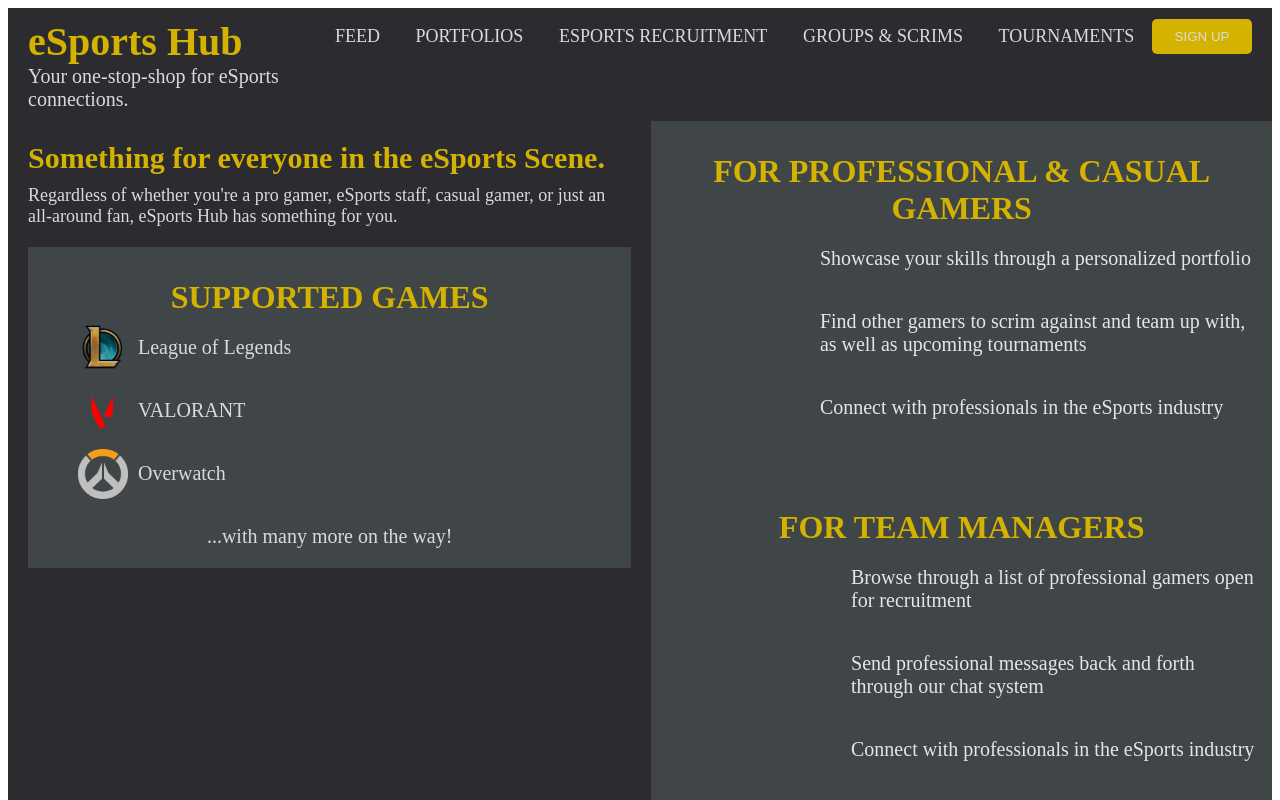
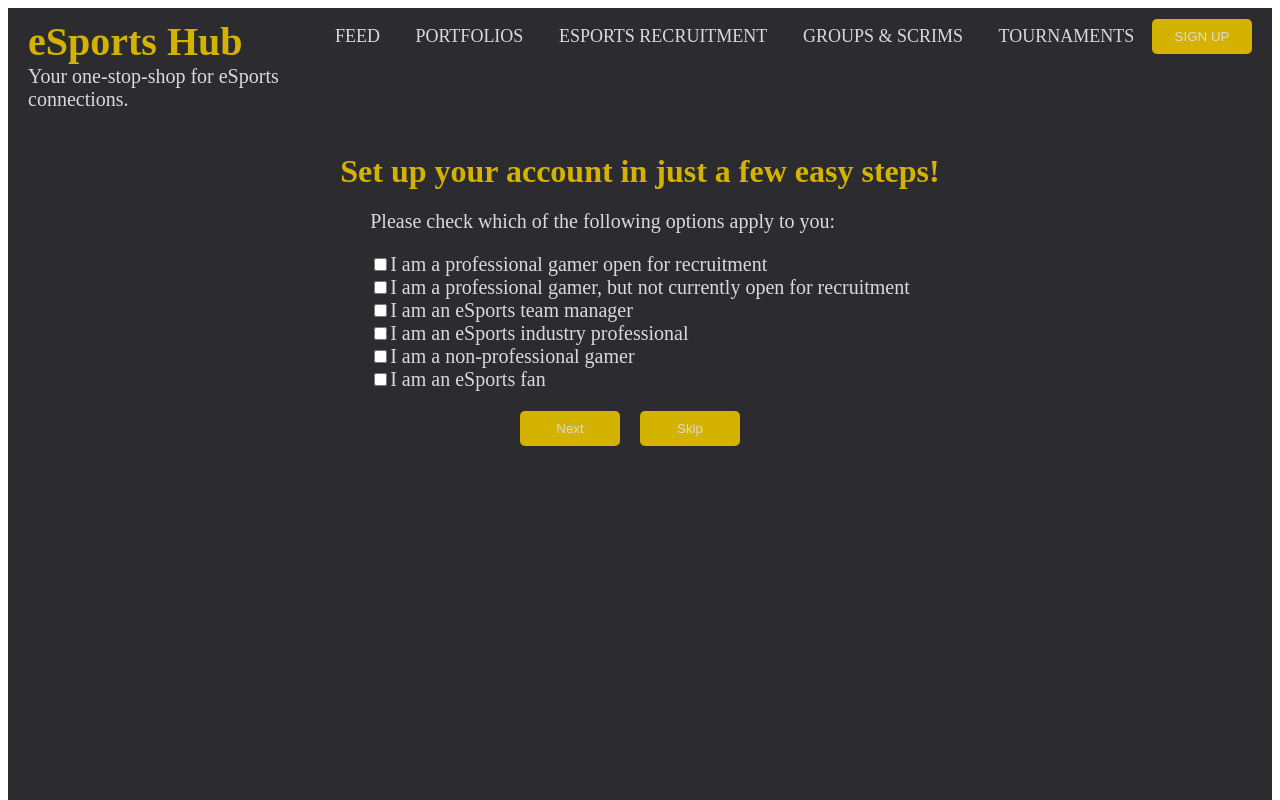
Before and after one commit to AlexisAndAnthony/eSports-Hub, a React (Create React App) app in the folder client/: page /setup in a window 1280 px wide. Shown: the top 800 px of the page. Built offline with nearby package versions, Linux system fonts and the light colour scheme; the HTML template or start-up script is replaced by a standard one.

Commit message:
Started on account/portfolio setup page

```diff
--- a/client/src/App.js
+++ b/client/src/App.js
@@ -7,6 +7,7 @@ import {
 } from "react-router-dom";
 import LandingPage from './components/LandingPage.js';
 import SignUpPage from './components/SignUpPage.js';
+import AccountSetUpPage from './components/AccountSetupPage.js';
 import FeedPage from './components/FeedPage.js';
 import PortfolioPage from './components/PortfolioPage.js';
 import RecruitmentPage from './components/RecruitmentPage.js';
@@ -15,7 +16,6 @@ import TournamentPage from './components/TournamentPage.js';
 
 function App() {
   const [isSignedIn, setIsSignedIn] = useState(false);
-  console.log(isSignedIn);
 
   return (
     <Router>
@@ -24,6 +24,11 @@ function App() {
           <SignUpPage
             isSignedIn={isSignedIn}
             updateLogin={(isSignedIn) => setIsSignedIn(isSignedIn)}
+          />
+        </Route>
+        <Route path="/setup">
+          <AccountSetUpPage
+            isSignedIn={isSignedIn}
           />
         </Route>
         <Route path="/feed">
--- a/client/src/components/AccountSetupPage.js
+++ b/client/src/components/AccountSetupPage.js
@@ -1,47 +1,158 @@
 import '../styles/App.css';
+import '../styles/Setup.css';
+import React, { useState } from 'react';
 import Header from './Header.js';
 
 function AccountSetUpPage(props) {
+  const [stepNum, setStepNum] = useState(0);
+  const [tagList, setTagList] = useState([]);
+  const [gameList, setGameList] = useState([]);
+
+  const stepComponents = [
+    <TagChecklist handleCheckboxChange={updateTags} />,
+    <GamesChecklist handleCheckboxChange={updateGames} />
+  ];
+
   // Stub, logic for what to do if a certain checkbox has been checked
   // Probably change label in args here to something easier to parse
-  function handleCheckboxChange(label) {
+  function updateTags(tagId) {
+    setTagList(tagList.concat([tagId]));
+  }
+
+  function updateGames(gameId) {
+    setGameList(gameList.concat([gameId]));
+  }
+
+  function finalizeTags() {
+    return;
+  }
+
+  function finalizeGames() {
     return;
   }
 
   return (
     <div className="App">
       <Header isSignedIn={props.isSignedIn} />
-      <h3>Set up your account in just a few easy steps!</h3>
+      <div className="setup-container">
+        {(stepNum < stepComponents.length)
+          ? <NextStep
+              stepComponents={stepComponents}
+              stepNum={stepNum}
+              setStepNum={setStepNum}
+            />
+          : <FinishedScreen />
+        }
+      </div>
+    </div>
+  );
+}
+
+function NextStep(props) {
+  const { stepNum, setStepNum, stepComponents } = props;
+
+  return (
+    <div className="setup-container">
+      {(stepNum < stepComponents.length) &&
+        <h3>Set up your account in just a few easy steps!</h3>}
+        {stepComponents[stepNum]}
+
+        <div className="button-list">
+          {(stepNum < stepComponents.length - 1) &&
+            <button onClick={() => setStepNum(stepNum + 1)}>Next</button>}
+          {(stepNum === stepComponents.length - 1) &&
+            <button onClick={() => setStepNum(stepNum + 1)}>Finish</button>}
+          {(stepNum < stepComponents.length) &&
+            <button onClick={() => setStepNum(stepNum + 1)}>Skip</button>}
+        </div>
+    </div>
+  );
+}
+
+function FinishedScreen(props) {
+  return (
+    <div>
+      <h3>You're done!</h3>
+      <p>You can always edit your information on your portfolio.</p>
+      <button>View your portfolio</button>
+    </div>
+  );
+}
+
+function GameQuestions(props) {
+  return (
+    <React.Fragment />
+  );
+}
+
+function GamesChecklist(props) {
+  return (
+    <div className="checkbox-list">
+      <p>Next, which of the following games do you play?</p>
+      <p>For each game you select, you'll have a separate tab on your portfolio.</p>
+      <Checkbox
+        label="League of Legends"
+        boxId={0}
+        handleCheckboxChange={props.handleCheckboxChange}
+      />
+      <Checkbox
+        label="VALORANT"
+        boxId={1}
+        handleCheckboxChange={props.handleCheckboxChange}
+      />
+      <Checkbox
+        label="Overwatch"
+        boxId={2}
+        handleCheckboxChange={props.handleCheckboxChange}
+      />
+    </div>
+  );
+}
+
+function TagChecklist(props) {
+  return (
+    <div className="checkbox-list">
+      <p>Please check which of the following options apply to you:</p>
       <Checkbox
         label="I am a professional gamer open for recruitment"
-        handleCheckboxChange={handleCheckboxChange}
+        boxId={0}
+        handleCheckboxChange={props.handleCheckboxChange}
       />
       <Checkbox
         label="I am a professional gamer, but not currently open for recruitment"
-        handleCheckboxChange={handleCheckboxChange}
+        boxId={1}
+        handleCheckboxChange={props.handleCheckboxChange}
       />
       <Checkbox
         label="I am an eSports team manager"
-        handleCheckboxChange={handleCheckboxChange}
+        boxId={2}
+        handleCheckboxChange={props.handleCheckboxChange}
       />
       <Checkbox
         label="I am an eSports industry professional"
-        handleCheckboxChange={handleCheckboxChange}
+        boxId={3}
+        handleCheckboxChange={props.handleCheckboxChange}
       />
       <Checkbox
         label="I am a non-professional gamer"
-        handleCheckboxChange={handleCheckboxChange}
+        boxId={4}
+        handleCheckboxChange={props.handleCheckboxChange}
+      />
+      <Checkbox
+        label="I am an eSports fan"
+        boxId={5}
+        handleCheckboxChange={props.handleCheckboxChange}
       />
     </div>
   );
 }
 
 function Checkbox(props) {
-  const [isChecked, setIsChecked] = this.useState(false);
+  const [isChecked, setIsChecked] = useState(false);
 
   function toggleCheckbox() {
     setIsChecked(!isChecked);
-    props.handleCheckboxChange(label);
+    props.handleCheckboxChange(props.boxId);
   }
 
   return (
@@ -49,10 +160,10 @@ function Checkbox(props) {
       <label>
         <input
           type="checkbox"
-          value={props.label}
           checked={isChecked}
           onChange={toggleCheckbox}
         />
+        {props.label}
       </label>
     </div>
   )
--- a/client/src/components/SignUpPage.js
+++ b/client/src/components/SignUpPage.js
@@ -1,6 +1,7 @@
 import '../styles/App.css';
 import '../styles/SignIn.css';
 import { useState } from 'react';
+import { Redirect } from 'react-router-dom';
 import Header from './Header.js';
 import GoogleLogin from 'react-google-login';
 import axios from 'axios';
@@ -9,6 +10,7 @@ const OAuthClientID = data['OAuthClientID'];
 
 function SignUpPage(props) {
   const [displayError, setDisplayError] = useState(false);
+  const [redirect, setRedirect] = useState(false);
 
   const handleSuccess = async (googleData) => {
     await axios.post('http://localhost:8080/api/users/auth', {
@@ -19,6 +21,7 @@ function SignUpPage(props) {
     .then(function (response) {
       props.updateLogin(true);
       setDisplayError(false);
+      setRedirect(true);
       console.log('Response: ' + response);
     })
     .catch(function (error) {
@@ -33,6 +36,7 @@ function SignUpPage(props) {
 
   return (
     <div className="App">
+      {redirect && <Redirect to="/setup" />}
       <Header isSignedIn={props.isSignedIn} />
       <div className="sign-in-box">
         <h3>New to eSports Hub?</h3>
--- /dev/null
+++ b/client/src/styles/Setup.css
@@ -0,0 +1,37 @@
+.setup-container {
+    display: flex;
+    flex-direction: column;
+    align-items: center;
+    width: 100%;
+    text-align: center;
+}
+
+.checkbox-list {
+    display: inline-block;
+    text-align: left;
+    color: #DADADA;
+}
+
+.checkbox label {
+    color: #DADADA;
+}
+
+p {
+    color: #DADADA;
+}
+
+button {
+    background-color: #D4B300;
+    color: #DADADA;
+    border: none;
+    outline: none;
+    padding: 10px;
+    border-radius: 5px;
+    min-width: 100px;
+    max-width: 150px;
+    margin-right: 20px;
+}
+
+.button-list {
+    margin: 20px;
+}
```
